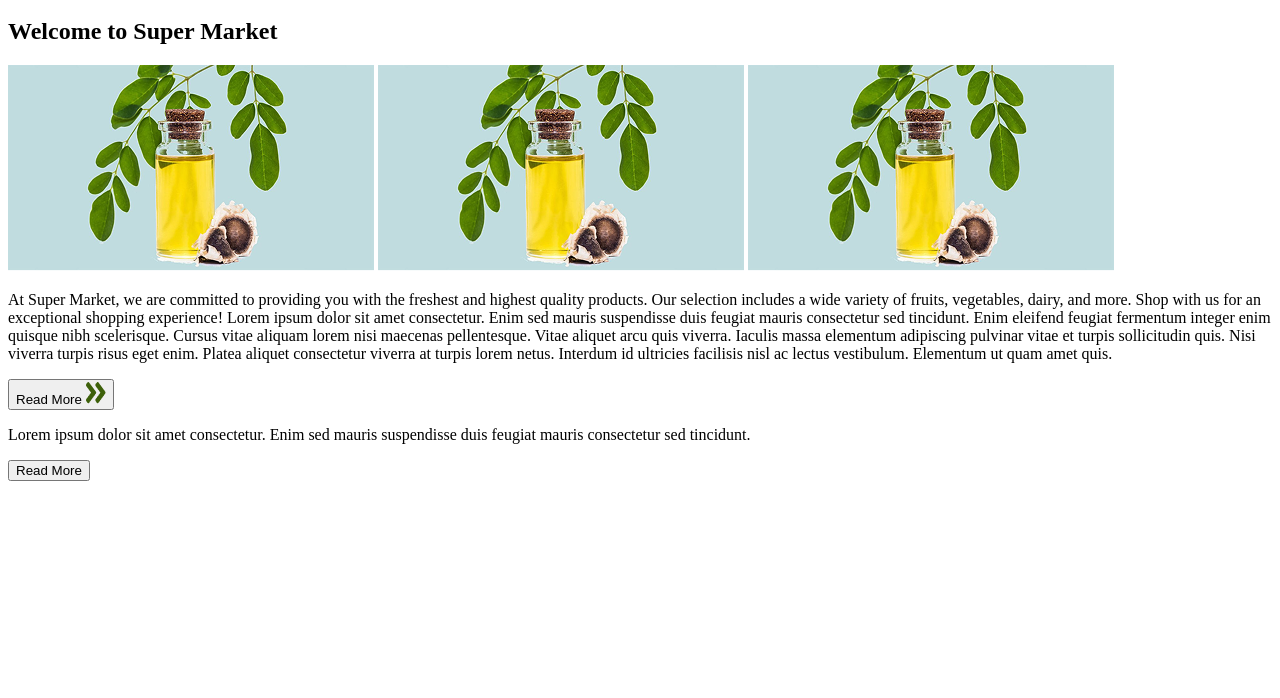
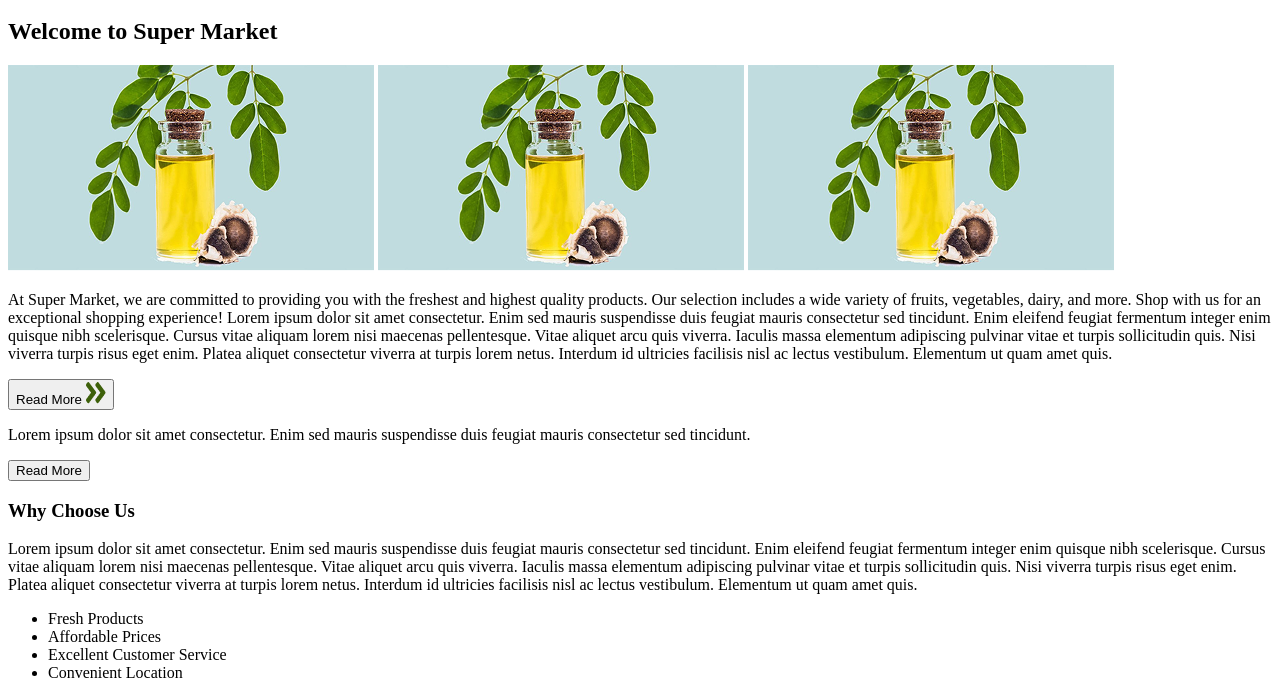
Before and after one commit to SekoViper/grains, a plain HTML site: page index.html in a window 1280 px wide. Shown: the part 203-901 px from the top of the page. Before the commit the page ends 800 px from the top, so only its background shows below. Drawn offline with Linux system fonts and the light colour scheme.

Commit message:
Add why choose us section.

```diff
--- a/index.html
+++ b/index.html
@@ -54,5 +54,26 @@
         <button>Read More</button>
       </div>
     </section>
+
+    <section>
+      <h3>Why Choose Us</h3>
+      <p>
+        Lorem ipsum dolor sit amet consectetur. Enim sed mauris suspendisse duis
+        feugiat mauris consectetur sed tincidunt. Enim eleifend feugiat
+        fermentum integer enim quisque nibh scelerisque. Cursus vitae aliquam
+        lorem nisi maecenas pellentesque. Vitae aliquet arcu quis viverra.
+        Iaculis massa elementum adipiscing pulvinar vitae et turpis sollicitudin
+        quis. Nisi viverra turpis risus eget enim. Platea aliquet consectetur
+        viverra at turpis lorem netus. Interdum id ultricies facilisis nisl ac
+        lectus vestibulum. Elementum ut quam amet quis.
+      </p>
+
+      <ul>
+        <li>Fresh Products</li>
+        <li>Affordable Prices</li>
+        <li>Excellent Customer Service</li>
+        <li>Convenient Location</li>
+      </ul>
+    </section>
   </body>
 </html>
```
